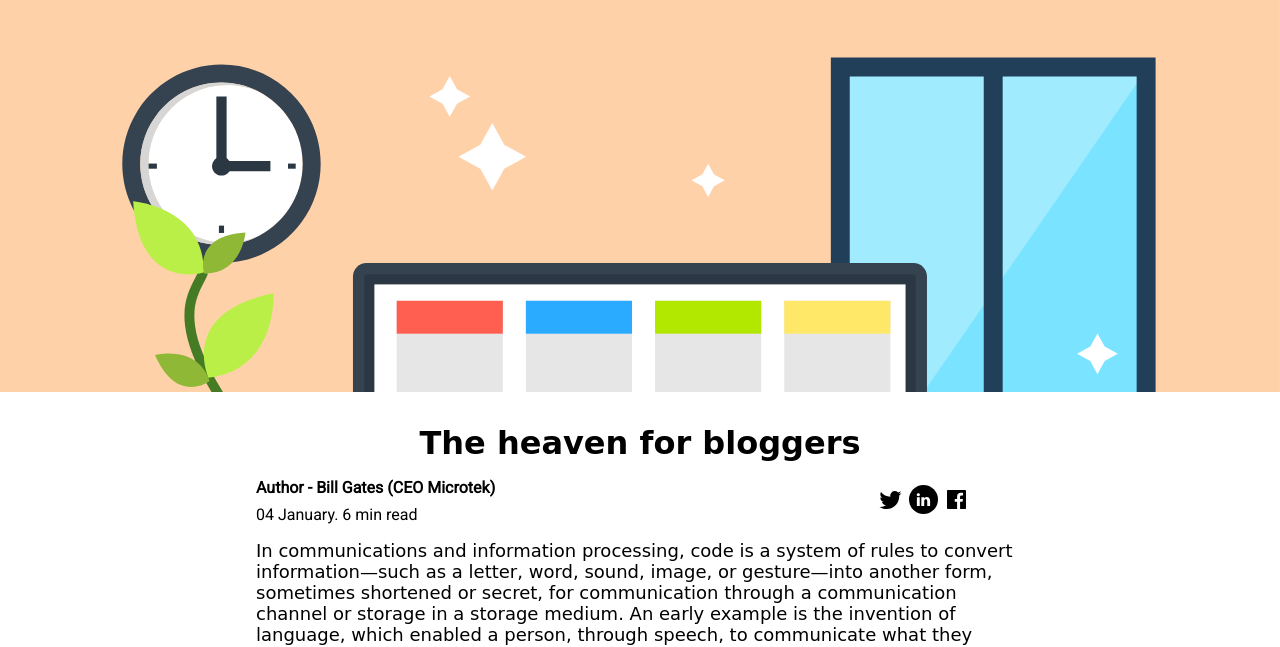
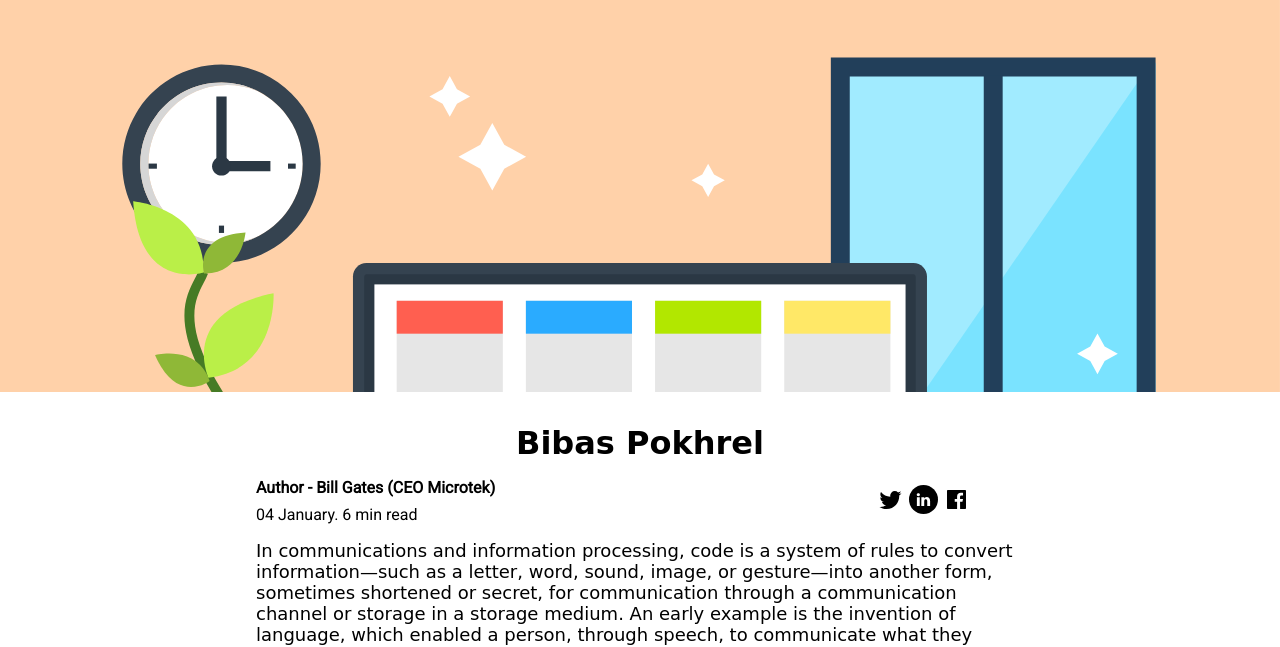
Before and after one commit to bibaspokhrel/template, a plain HTML site: page blogpost.html in a window 1280 px wide. Shown: the part 141-788 px from the top of the page. Drawn offline with Linux system fonts and the light colour scheme; a web font is replaced by a local one.

Commit message:
Update blogpost.html

```diff
--- a/blogpost.html
+++ b/blogpost.html
@@ -37,7 +37,7 @@
         <img src="img/11.svg" alt="">
     </div>
     <div class="m-auto blog-post-content max-width-2 m-auto my-2">
-        <h1 class="font1">The heaven for bloggers</h1>
+        <h1 class="font1">Bibas Pokhrel</h1>
         <div class="blogpost-meta">
             <div class="author-info">
                 <div>
```
